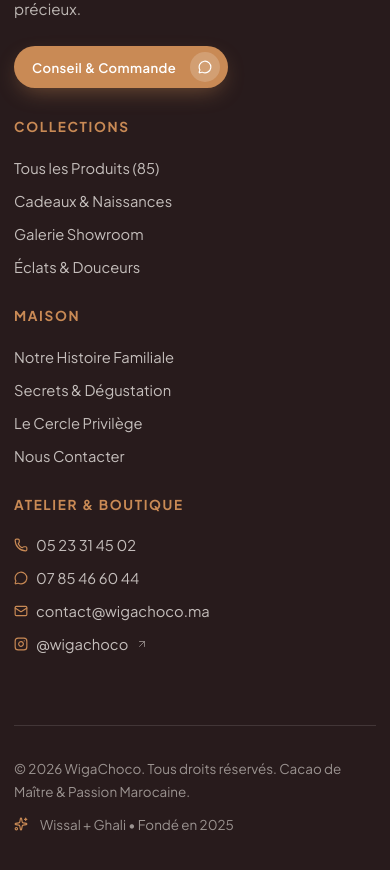
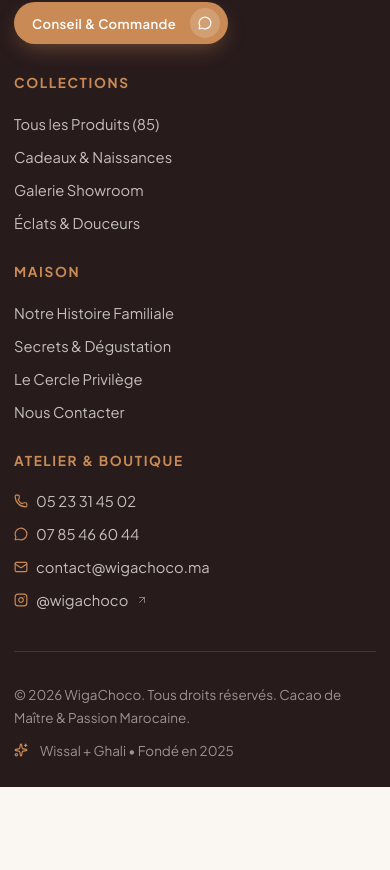
Before and after one commit to drewcanflyy/Wigachoco, a React (Vite) app: page / in a window 390 px wide. Shown: the part 6142-7012 px from the top of the page. After the commit the page ends 6929 px from the top, so only its background shows below. Built offline with nearby package versions, Linux system fonts and the light colour scheme; a web font is replaced by a local one.

Commit message:
Prevent overflow and preserve Pages base path

```diff
--- a/src/App.css
+++ b/src/App.css
@@ -15,6 +15,16 @@
 .shell-narrow {
   width: min(980px, calc(100% - 48px));
   margin-inline: auto;
+}
+
+main,
+.page-content,
+.luxury-footer,
+.luxury-footer .shell,
+.footer-top-grid,
+.footer-bottom-bar {
+  min-width: 0;
+  max-width: 100%;
 }
 
 /* Typography Elements */
@@ -1357,6 +1367,7 @@ p {
   font-size: 0.92rem;
   transition: color 0.25s ease, transform 0.25s ease;
   display: inline-block;
+  overflow-wrap: anywhere;
 }
 
 .footer-col a:hover {
@@ -1487,6 +1498,20 @@ p {
     grid-template-columns: 1fr;
     gap: 32px;
   }
+  .luxury-footer {
+    padding-top: 56px;
+    padding-bottom: 28px;
+  }
+  .footer-top-grid {
+    margin-bottom: 40px;
+  }
+  .footer-brand p,
+  .footer-col,
+  .footer-bottom-bar,
+  .footer-bottom-bar > * {
+    min-width: 0;
+    overflow-wrap: anywhere;
+  }
   .footer-bottom-bar {
     flex-direction: column;
     align-items: flex-start;
--- a/src/App.tsx
+++ b/src/App.tsx
@@ -18,6 +18,14 @@ import { ContactPage } from './pages/ContactPage'
 import type { OfficialProduct } from './types'
 
 const whatsappUrl = 'https://wa.me/212785466044'
+const basePath = import.meta.env.BASE_URL === '/' ? '' : import.meta.env.BASE_URL.replace(/\/$/, '')
+
+const toRoute = (pathname: string) => {
+  const route = basePath && pathname.startsWith(basePath) ? pathname.slice(basePath.length) : pathname
+  return route === '' ? '/' : route
+}
+
+const toAppPath = (route: string) => `${basePath}${route}` || '/'
 
 const pages: NavItem[] = [
   { label: 'Accueil', path: '/' },
@@ -31,19 +39,19 @@ const pages: NavItem[] = [
 ]
 
 export function App() {
-  const [path, setPath] = useState(window.location.pathname)
+  const [path, setPath] = useState(() => toRoute(window.location.pathname))
   const [quickViewProduct, setQuickViewProduct] = useState<OfficialProduct | null>(null)
 
   useEffect(() => {
-    const onPopState = () => setPath(window.location.pathname)
+    const onPopState = () => setPath(toRoute(window.location.pathname))
     window.addEventListener('popstate', onPopState)
     return () => window.removeEventListener('popstate', onPopState)
   }, [])
 
   const navigate = (event: React.MouseEvent<HTMLAnchorElement>, nextPath: string) => {
     event.preventDefault()
-    if (window.location.pathname === nextPath) return
-    window.history.pushState({}, '', nextPath)
+    if (toRoute(window.location.pathname) === nextPath) return
+    window.history.pushState({}, '', toAppPath(nextPath))
     setPath(nextPath)
     window.scrollTo({ top: 0, behavior: 'smooth' })
   }
@@ -133,7 +141,7 @@ export function App() {
         <BespokeBoxDrawer
           whatsappUrl={whatsappUrl}
           onBrowseProducts={() => {
-            window.history.pushState({}, '', '/produits')
+            window.history.pushState({}, '', toAppPath('/produits'))
             setPath('/produits')
             window.scrollTo({ top: 0, behavior: 'smooth' })
           }}
--- a/src/index.css
+++ b/src/index.css
@@ -40,6 +40,8 @@ html {
   text-rendering: optimizeLegibility;
   -webkit-font-smoothing: antialiased;
   -moz-osx-font-smoothing: grayscale;
+  max-width: 100%;
+  overflow-x: clip;
 }
 
 body {
@@ -48,6 +50,14 @@ body {
   overflow-x: hidden;
   background-color: var(--cream);
   color: var(--cocoa);
+  max-width: 100%;
+  overflow-x: clip;
+}
+
+#root {
+  width: 100%;
+  max-width: 100%;
+  overflow-x: clip;
 }
 
 ::selection {
```
